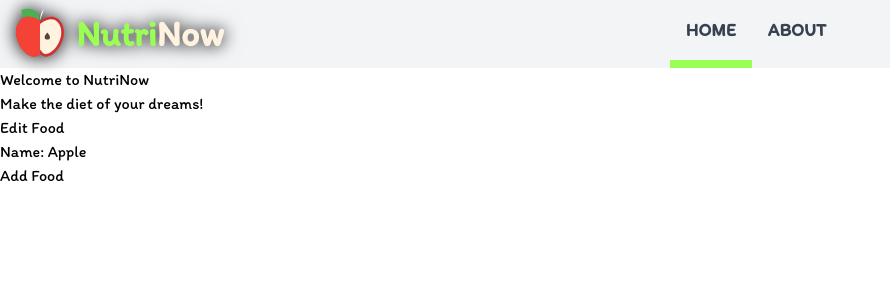
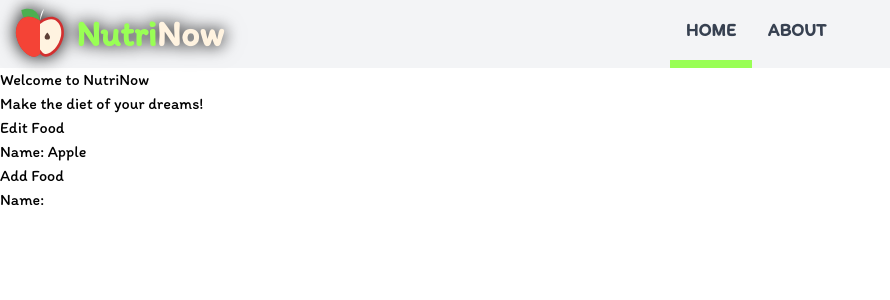
Before and after one commit to rdbo/nutrinow, a Vue app in the folder frontend/: page / in a window 1280 px wide. Shown: the top 300 px of the page, without its empty margins (0-890 px from the left). Built offline with nearby package versions, Linux system fonts and the light colour scheme.

Commit message:
added v-model to food editor

```diff
--- a/frontend/src/components/FoodEditor.vue
+++ b/frontend/src/components/FoodEditor.vue
@@ -3,6 +3,8 @@ import { ref, defineProps } from "vue";
 const props = defineProps({
     foodInfo: {}
 });
+
+const food = ref({});
 </script>
 
 <template>
@@ -13,6 +15,8 @@ const props = defineProps({
         </div>
         <div v-else>
             <h1>Add Food</h1>
+            <h2>Name: {{ food.name }}</h2>
+            <input v-model="food.name">
         </div>
     </div>
 </template>
```
